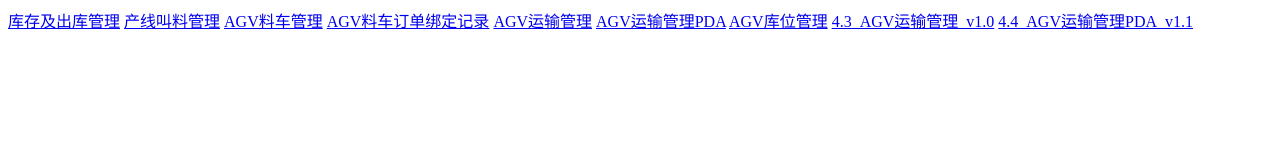
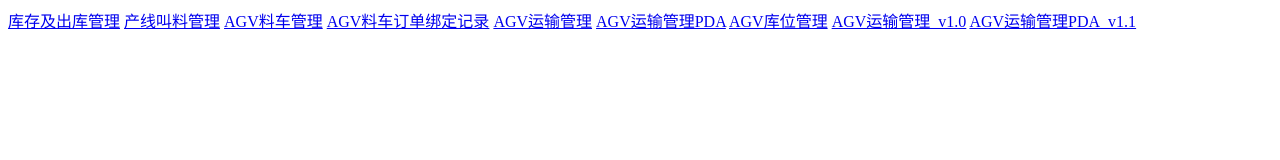
Before and after one commit to warmmeng777-debug/fs-mom-platform-demo, a plain HTML site: page index.html in a window 1280 px wide. Drawn offline with Linux system fonts and the light colour scheme.

Commit message:
Update index.html

```diff
--- a/index.html
+++ b/index.html
@@ -6,6 +6,6 @@
   <a href="AGV运输管理">AGV运输管理</a>
   <a href="AGV运输管理PDA">AGV运输管理PDA</a>
   <a href="mes_location_mgmt">AGV库位管理</a>
-  <a href="mes_location_mgmt">4.3_AGV运输管理_v1.0</a>
-  <a href="mes_location_mgmt">4.4_AGV运输管理PDA_v1.1</a>
+  <a href="mes_location_mgmt">AGV运输管理_v1.0</a>
+  <a href="mes_location_mgmt">AGV运输管理PDA_v1.1</a>
 </nav>
```
